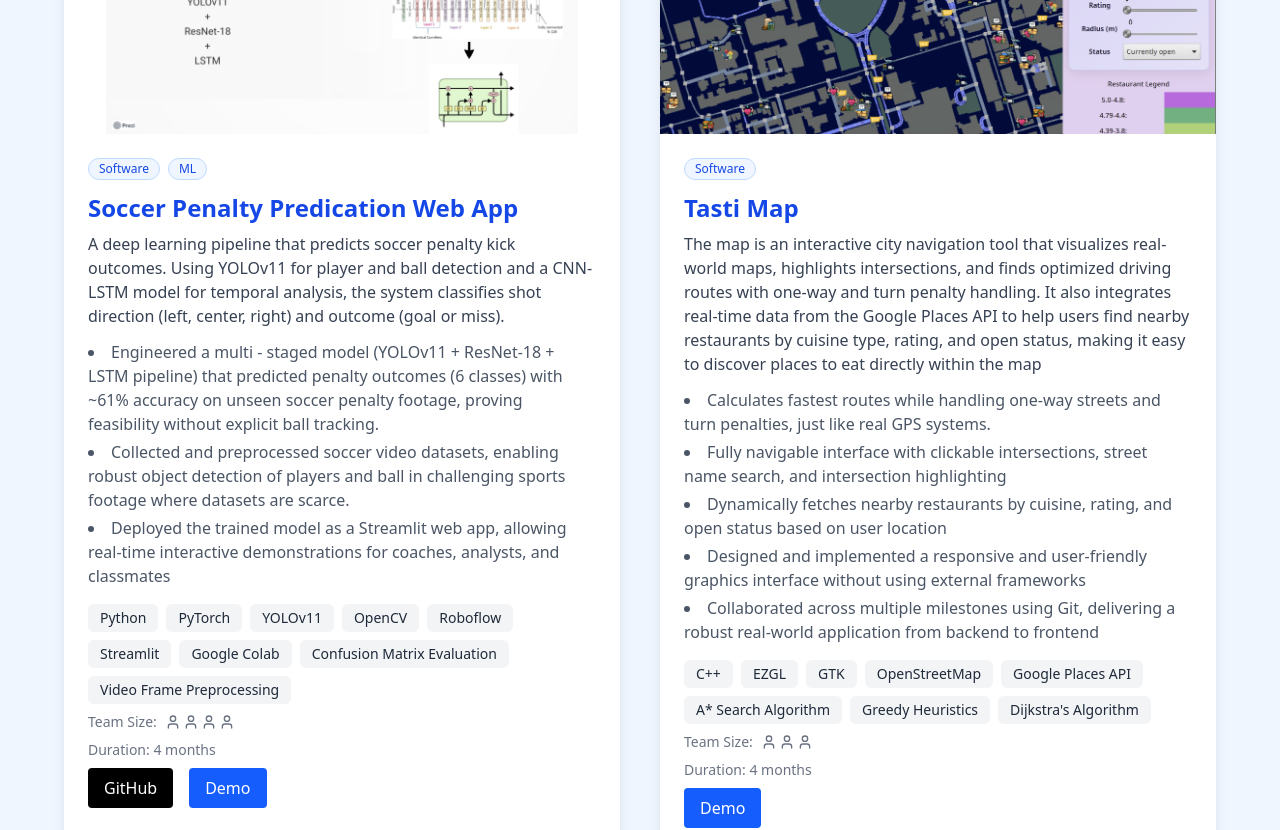
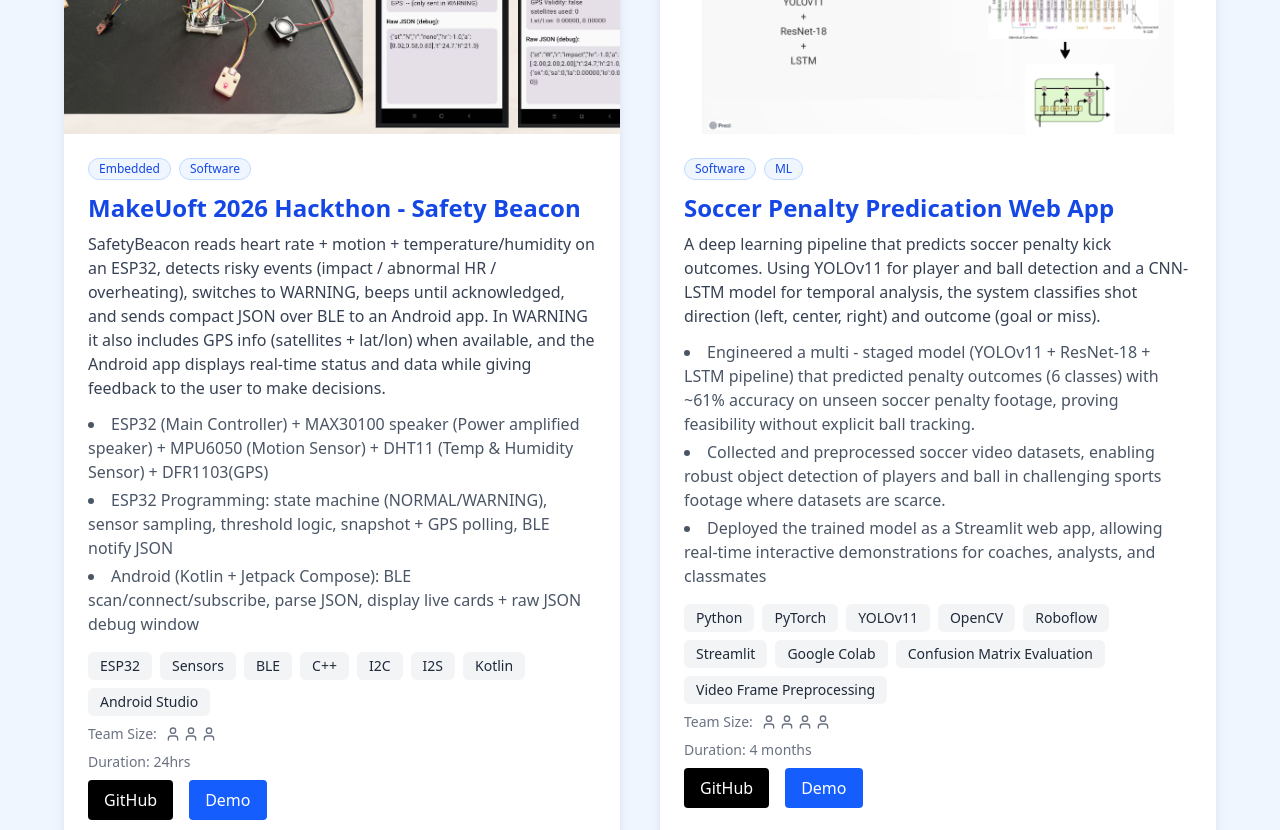
Before and after one commit to Jackyjz/JZSITE2025, a React (Vite) app in the folder pp/: page /JZSITE2025/projects in a window 1280 px wide. Shown: the part 400-1230 px from the top of the page. Built offline with nearby package versions, Linux system fonts and the light colour scheme.

Commit message:
update hthon project

```diff
--- a/pp/src/pages/Projects.jsx
+++ b/pp/src/pages/Projects.jsx
@@ -7,7 +7,35 @@ import sae from "./project_images/sae.png";
 import dbot from "./project_images/dbot.png";
 import soccerdemo from "./project_images/soccermodel.png";
 import connectfour from "./project_images/connectfour.png";
+import hack from "./project_images/hack.png";
+
 const projects = [
+    {
+        title: "MakeUoft 2026 Hackthon - Safety Beacon",
+        description:
+            "SafetyBeacon reads heart rate + motion + temperature/humidity on an ESP32, detects risky events (impact / abnormal HR / overheating), switches to WARNING, beeps until acknowledged, and sends compact JSON over BLE to an Android app. In WARNING it also includes GPS info (satellites + lat/lon) when available, and the Android app displays real-time status and data while giving feedback to the user to make decisions.",
+        features: [
+            "ESP32 (Main Controller) + MAX30100 speaker (Power amplified speaker) + MPU6050 (Motion Sensor) + DHT11 (Temp & Humidity Sensor) + DFR1103(GPS)",
+            "ESP32 Programming: state machine (NORMAL/WARNING), sensor sampling, threshold logic, snapshot + GPS polling, BLE notify JSON",
+            "Android (Kotlin + Jetpack Compose): BLE scan/connect/subscribe, parse JSON, display live cards + raw JSON debug window",
+        ],
+        tech: [
+            "ESP32",
+            "Sensors",
+            "BLE",
+            "C++",
+            "I2C",
+            "I2S",
+            "Kotlin",
+            "Android Studio",
+        ],
+        teamSize: "3",
+        duration: "24hrs",
+        image: hack,
+        github: "https://github.com/Jackyjz/2026MakethonTeam294c4",
+        demo: "https://youtu.be/zDJP2vL_iGA",
+        types: ["Embedded", "Software"],
+    },
     {
         title: "Soccer Penalty Predication Web App",
         description:
```
Also changed, not shown: pp/src/pages/project_images/hack.png (added).
